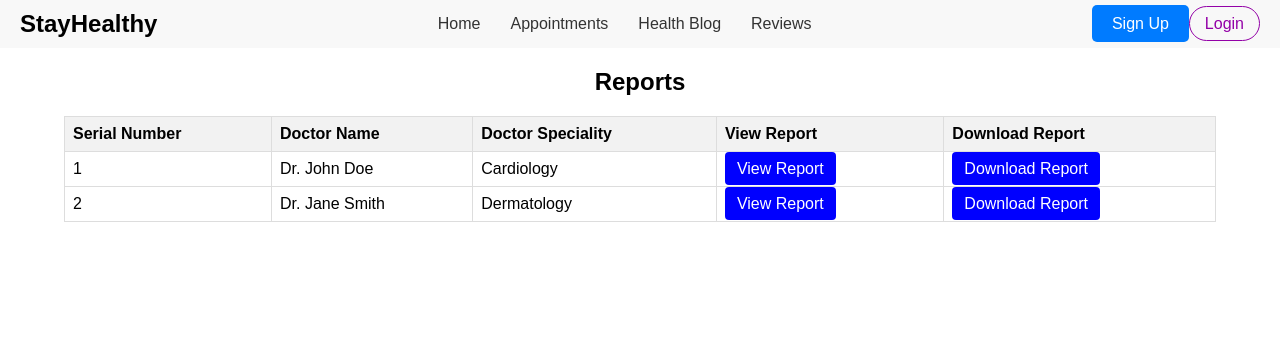
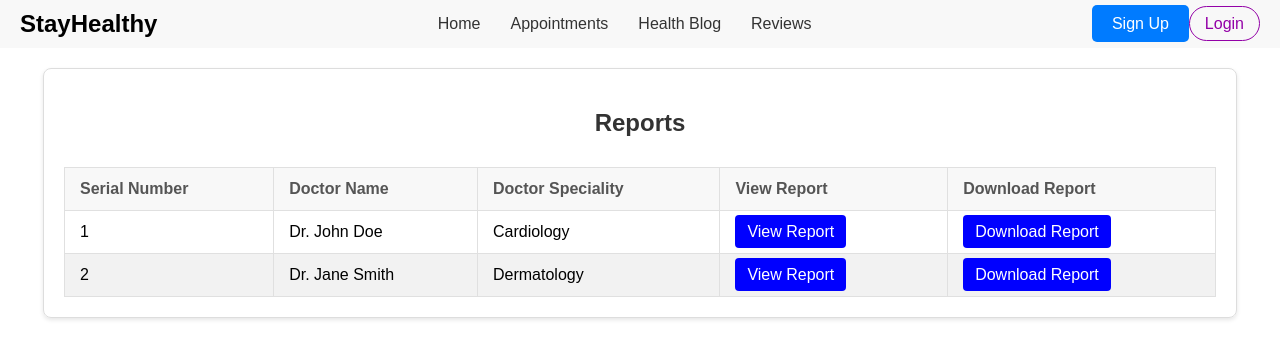
Before and after one commit to 9t0wl/healthylives, a React (Create React App) app: page /reports in a window 1280 px wide. Shown: the top 358 px of the page. Built offline with nearby package versions, Linux system fonts and the light colour scheme.

Commit message:
Styled ReportsLayout component

```diff
--- a/src/components/ReportsLayout/ReportsLayout.css
+++ b/src/components/ReportsLayout/ReportsLayout.css
@@ -2,36 +2,56 @@
   width: 90%;
   margin: 20px auto;
   font-family: sans-serif;
+  border: 1px solid #ddd;
+  border-radius: 8px;
+  box-shadow: 0 2px 4px rgba(0, 0, 0, 0.1);
+  padding: 20px;
 }
 
 .reports-layout h2 {
   text-align: center;
-  margin-bottom: 20px;
+  margin-bottom: 30px;
+  color: #333;
 }
 
 .reports-layout table {
   width: 100%;
   border-collapse: collapse;
+  margin-top: 20px;
 }
 
 .reports-layout th,
 .reports-layout td {
-  border: 1px solid #ddd;
-  padding: 8px;
+  border: 1px solid #e0e0e0;
+  padding: 12px 15px;
   text-align: left;
 }
 
 .reports-layout th {
+  background-color: #f8f8f8;
+  font-weight: 600;
+  color: #555;
+}
+
+.reports-layout tr:nth-child(even) {
   background-color: #f2f2f2;
 }
 
 .reports-layout .view-button,
 .reports-layout .download-button {
-  background-color: #2190ff;
+  background-color: #007bff;
   color: white;
-  padding: 8px 12px;
+  padding: 10px 15px;
   text-decoration: none;
-  border-radius: 4px;
+  border: none;
+  border-radius: 5px;
+  cursor: pointer;
+  transition: background-color 0.3s ease;
+}
+
+.reports-layout .view-button:hover,
+.reports-layout .download-button:hover {
+  background-color: #0056b3;
 }
 
 .reports-layout .view-button {
```
